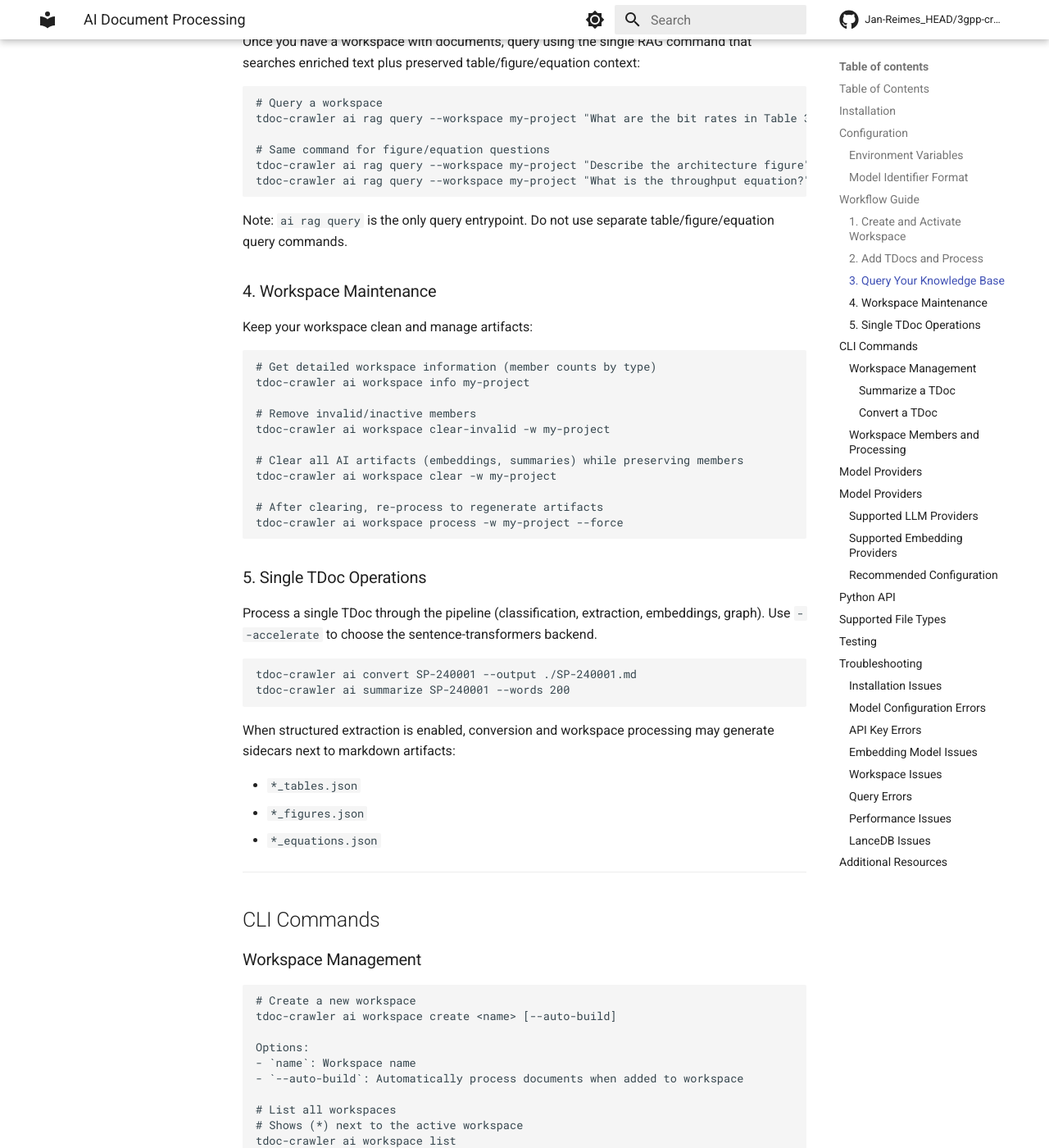
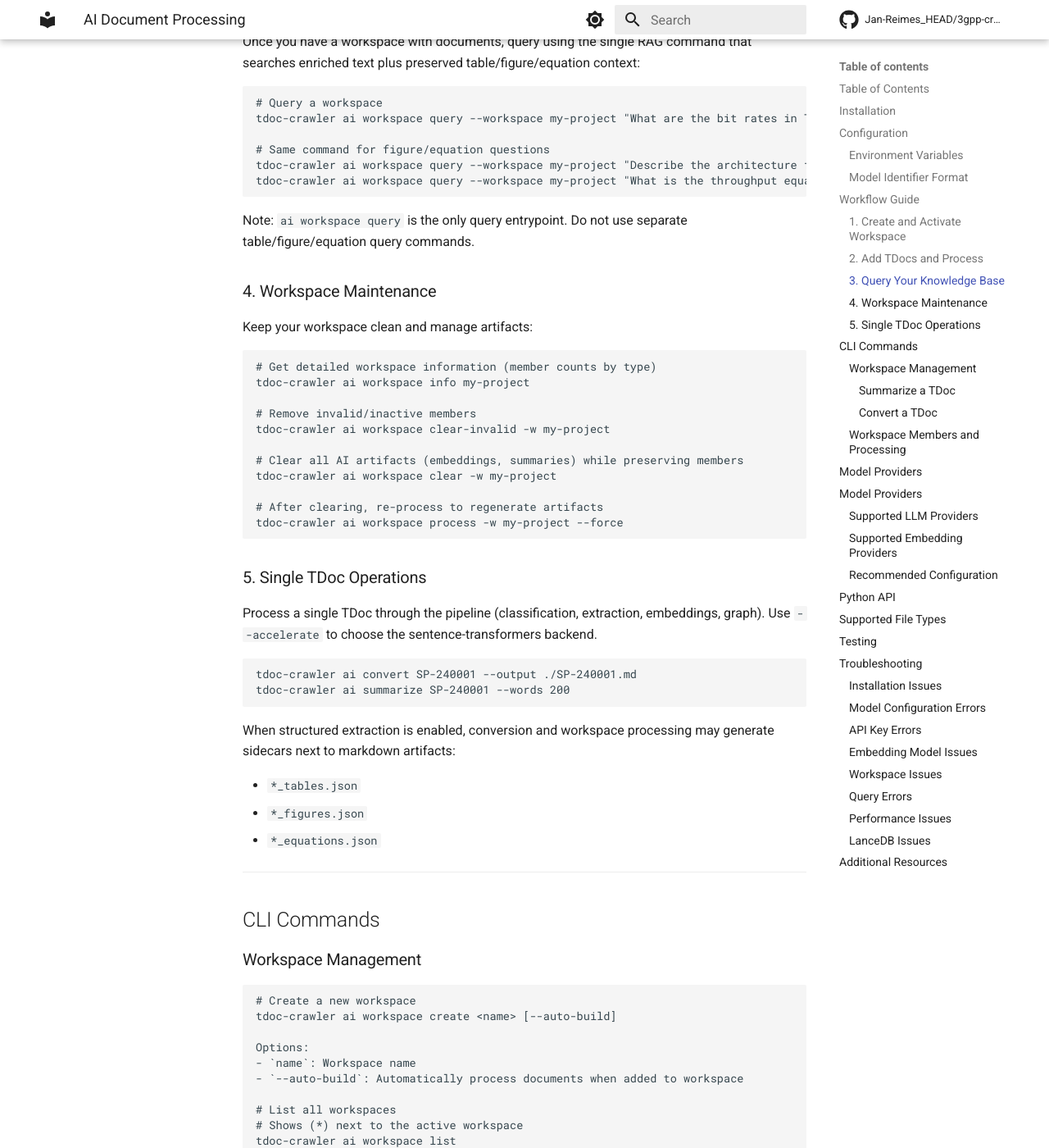
Before and after one commit to jr2804/3gpp-crawler, an MkDocs documentation site: the page built from docs/ai.md, in a window 1280 px wide and 1400 px high, scrolled down 3266 px. Shown: the whole window at 82% size. Built offline with MkDocs 1.6.1 and Material for MkDocs 9.7.7, drawn with Linux system fonts in a browser that asks for light colours; some of the changed text lies outside the part shown.

Commit message:
docs: update deprecated ai rag command references to ai workspace
- Replace all 'ai rag query' with 'ai workspace query'
- Update section anchors in index.md
- Update CLI examples in 3gpp-ai AGENTS.md

`````diff
--- a/docs/ai.md
+++ b/docs/ai.md
@@ -137,14 +137,14 @@ Once you have a workspace with documents, query using the single RAG command tha
 
 ```bash
 # Query a workspace
-tdoc-crawler ai rag query --workspace my-project "What are the bit rates in Table 3?"
+tdoc-crawler ai workspace query --workspace my-project "What are the bit rates in Table 3?"
 
 # Same command for figure/equation questions
-tdoc-crawler ai rag query --workspace my-project "Describe the architecture figure"
-tdoc-crawler ai rag query --workspace my-project "What is the throughput equation?"
+tdoc-crawler ai workspace query --workspace my-project "Describe the architecture figure"
+tdoc-crawler ai workspace query --workspace my-project "What is the throughput equation?"
 ```
 
-Note: `ai rag query` is the only query entrypoint. Do not use separate table/figure/equation query commands.
+Note: `ai workspace query` is the only query entrypoint. Do not use separate table/figure/equation query commands.
 
 ### 4. Workspace Maintenance
 
@@ -220,10 +220,10 @@ Query the knowledge base using semantic embeddings and knowledge graph (RAG + Gr
 
 ```bash
 # Query a specific workspace (single query command)
-tdoc-crawler ai rag query --workspace <workspace_name> "your query here"
+tdoc-crawler ai workspace query --workspace <workspace_name> "your query here"
 ````
 
-Note: Keep `ai rag query` as the single query interface. The query is a positional argument (no `--query` flag).
+Note: Keep `ai workspace query` as the single query interface. The query is a positional argument (no `--query` flag).
 
 #### Summarize a TDoc
 
`````
Also changed, not shown: docs/index.md (+3 -5 lines), docs/query.md (+5 -5 lines), packages/3gpp-ai/AGENTS.md (+2 -2 lines).
